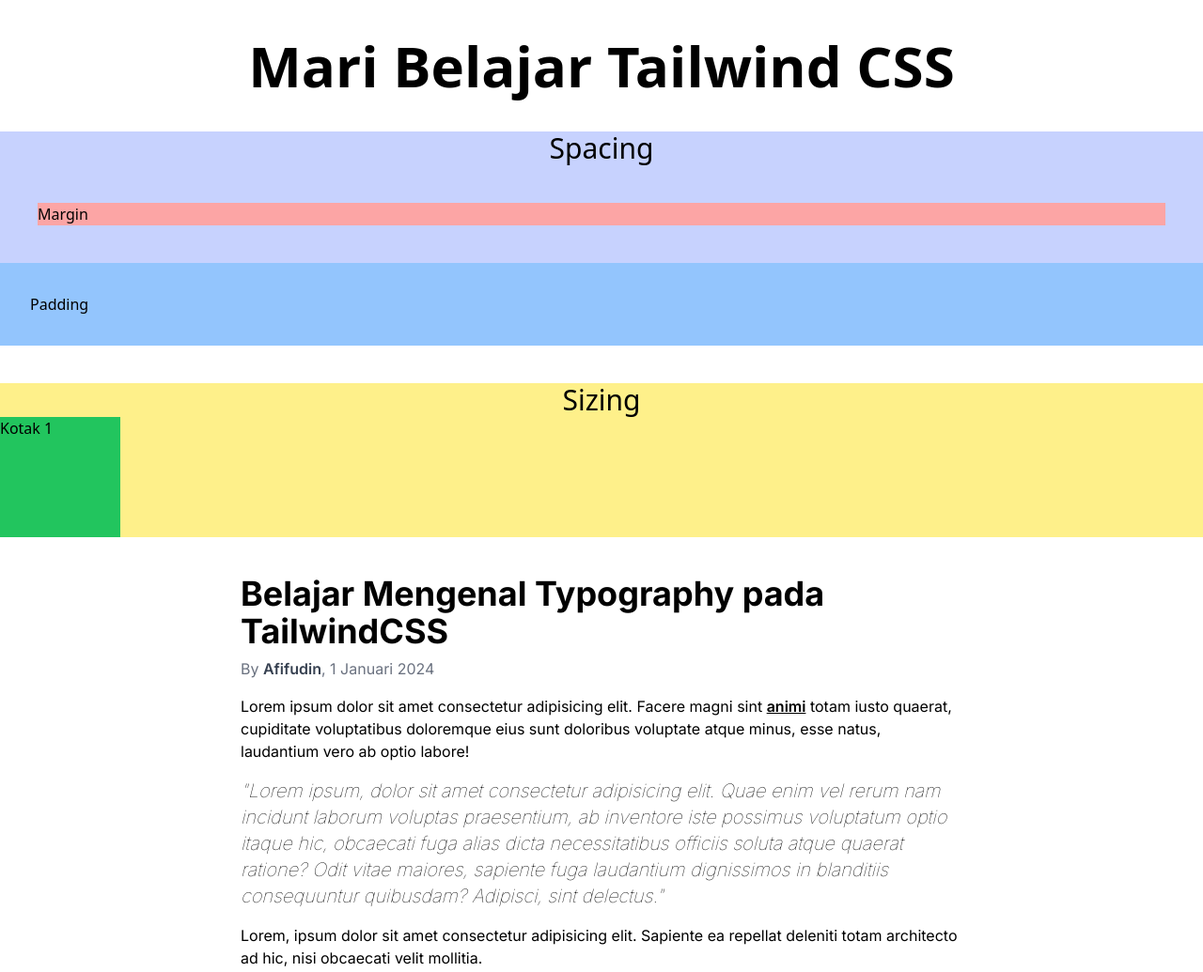
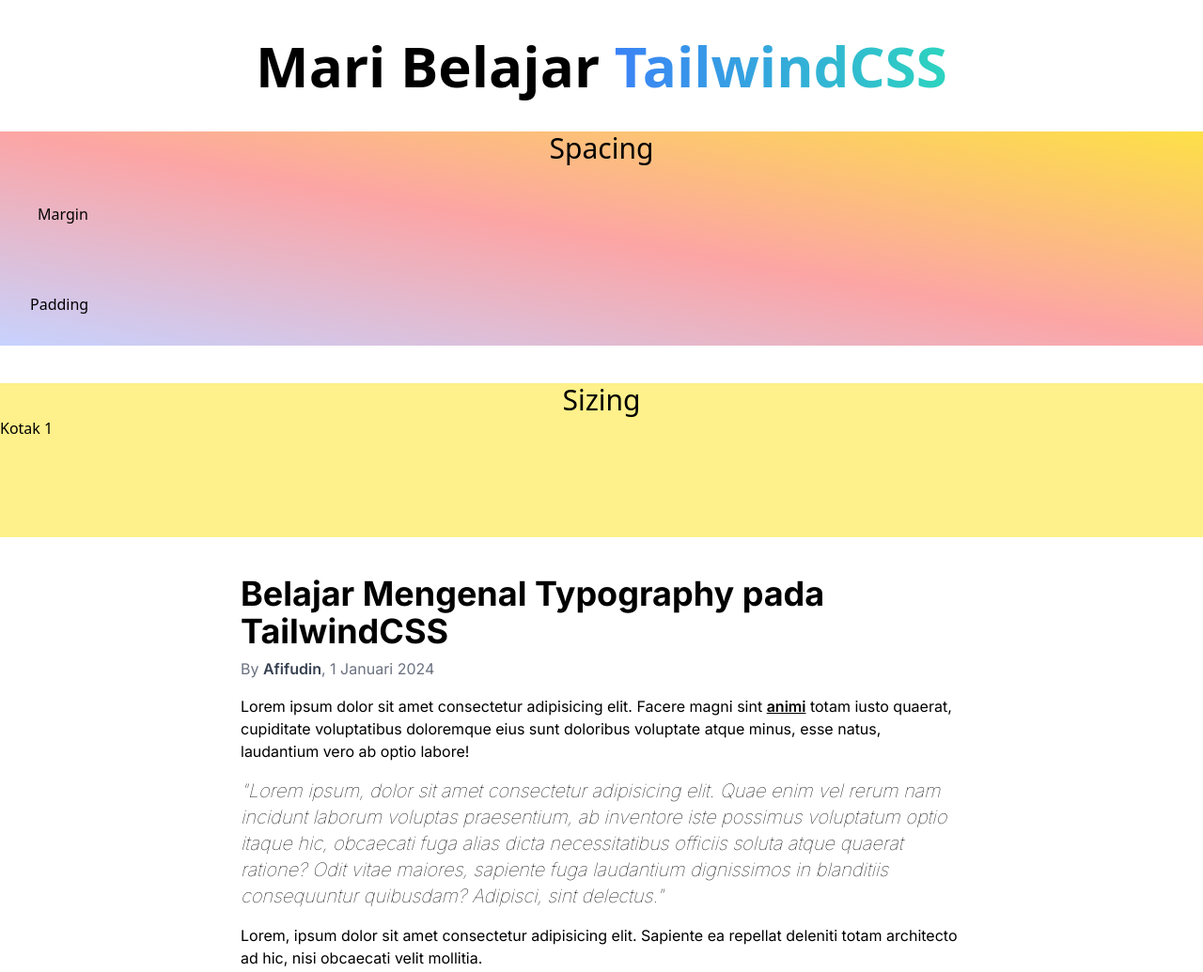
Before and after one commit to afivve/tailwind-playground, a website: page public/utility-1.html in a window 1280 px wide. Shown: the top 1035 px of the page at 94% size. Drawn offline with nearby package versions, Linux system fonts and the light colour scheme.

Commit message:
# Basic Utility - 1

```diff
--- a/public/utility-1.html
+++ b/public/utility-1.html
@@ -32,17 +32,17 @@
 </head>
 <body>
 
-    <h1 class="text-6xl font-bold text-center my-10">Mari Belajar Tailwind CSS</h1>
+    <h1 class="text-6xl font-bold text-center my-10">Mari Belajar <span class="bg-gradient-to-r from-blue-500 to-teal-400 bg-clip-text text-transparent">TailwindCSS</span></h1>
 
-    <section class="mb-10 bg-indigo-200">
+    <section class="mb-10 bg-gradient-to-tr from-indigo-200 via-red-300 to-yellow-300">
         <h2 class="text-3xl text-center">Spacing</h2>
-        <div class="m-10 bg-red-300">Margin</div>
-        <div class="p-8 bg-blue-300">Padding</div>
+        <div class="m-10 ">Margin</div>
+        <div class="p-8 ">Padding</div>
     </section>
 
     <section class="mb-10 bg-yellow-200">
         <h2 class="text-3xl text-center">Sizing</h2>
-        <div class="w-32 h-32 bg-green-500">Kotak 1</div>
+        <div class="w-32 h-32">Kotak 1</div>
     </section>
 
     <section class="mb-96 font-inter max-w-3xl mx-auto">
```
Also changed, not shown: public/css/style.css.
